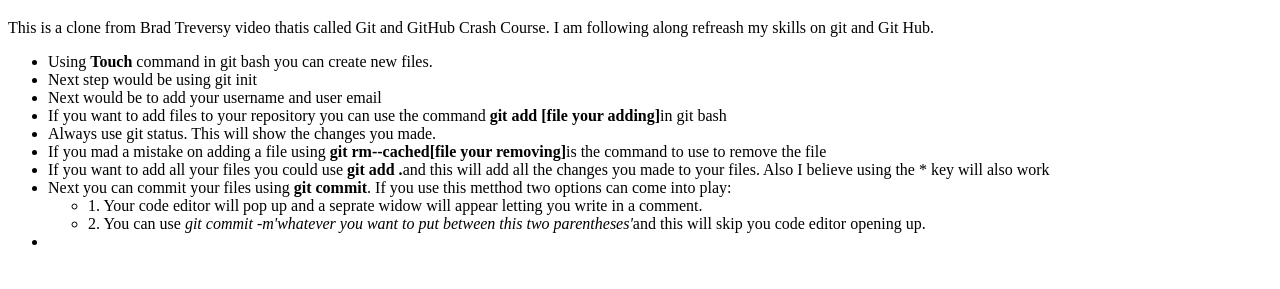
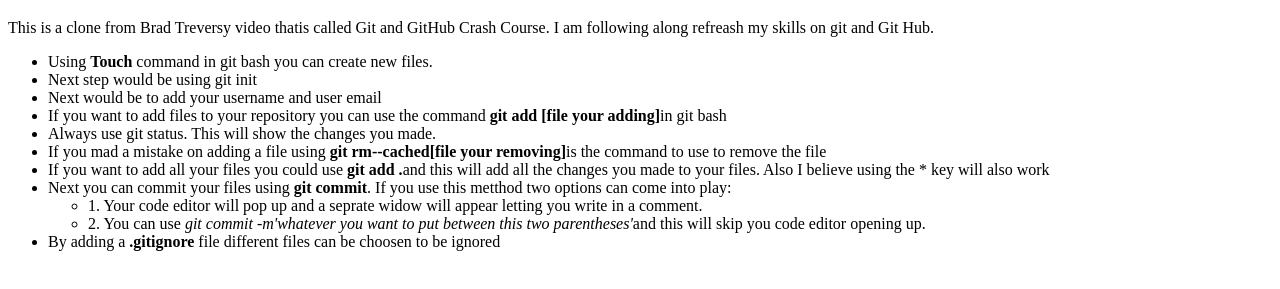
Before and after one commit to DrewDen/Git-crash, a plain HTML site: page index.html in a window 1280 px wide. Shown: the part 61-350 px from the top of the page. Drawn offline with Linux system fonts and the light colour scheme.

Commit message:
adding in more files

```diff
--- /dev/null
+++ b/dir1/app1.js
@@ -0,0 +1 @@
+console.log('hello world agian');
--- a/index.html
+++ b/index.html
@@ -39,7 +39,7 @@
                 </li>
             </ul>
         </li>
-        <li></li>
+        <li>By adding a <strong>.gitignore</strong> file different files can be choosen to be ignored</li>
     </ul>
 </body>
 
```
Also changed, not shown: log.txt (added), 1 other file.
